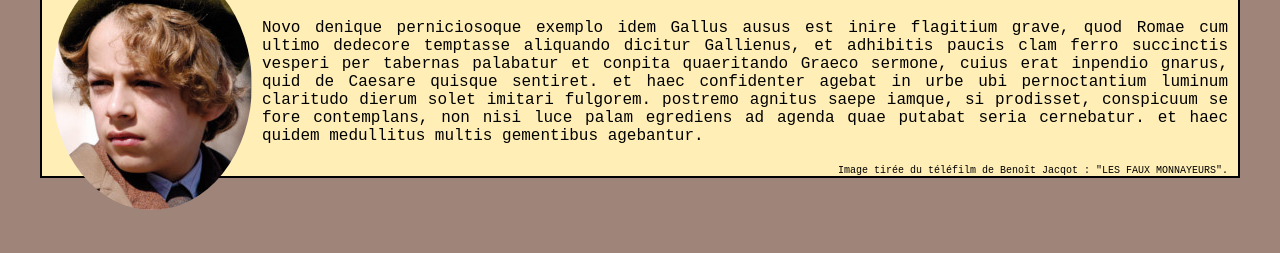
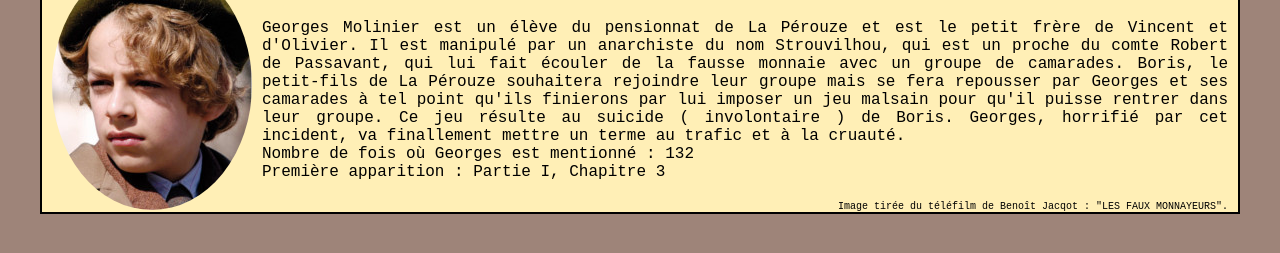
Before and after one commit to Thiresias/LFM, a plain HTML site: page fiches/georges.html in a window 1280 px wide. Shown: the part 103-356 px from the top of the page. Drawn offline with Linux system fonts and the light colour scheme.

Commit message:
Update georges.html

```diff
--- a/fiches/georges.html
+++ b/fiches/georges.html
@@ -11,7 +11,13 @@
 			<h1>Georges MOLINIER</h1>
 		</header>
 		<p>
-			Novo denique perniciosoque exemplo idem Gallus ausus est inire flagitium grave, quod Romae cum ultimo dedecore temptasse aliquando dicitur Gallienus, et adhibitis paucis clam ferro succinctis vesperi per tabernas palabatur et conpita quaeritando Graeco sermone, cuius erat inpendio gnarus, quid de Caesare quisque sentiret. et haec confidenter agebat in urbe ubi pernoctantium luminum claritudo dierum solet imitari fulgorem. postremo agnitus saepe iamque, si prodisset, conspicuum se fore contemplans, non nisi luce palam egrediens ad agenda quae putabat seria cernebatur. et haec quidem medullitus multis gementibus agebantur.
+			Georges Molinier est un élève du pensionnat de La Pérouze et est le petit frère de Vincent et d'Olivier. Il est manipulé par un anarchiste du nom Strouvilhou, qui est un proche du comte Robert de Passavant, qui lui fait écouler de la fausse monnaie avec un groupe de camarades. Boris, le petit-fils de La Pérouze souhaitera rejoindre leur groupe mais se fera repousser par Georges et ses camarades à tel point qu'ils finierons par lui imposer un jeu malsain pour qu'il puisse rentrer dans leur groupe. Ce jeu résulte au suicide ( involontaire ) de Boris. Georges, horrifié par cet incident, va finallement mettre un terme au trafic et à la cruauté.
+		</p>
+		<p>
+			Nombre de fois où Georges est mentionné : 132
+		</p>
+		<p>
+			Première apparition : Partie I, Chapitre 3
 		</p>
 		<footer>
 		<p>Image tirée du téléfilm de Benoît Jacqot : "LES FAUX MONNAYEURS".</p>
```
